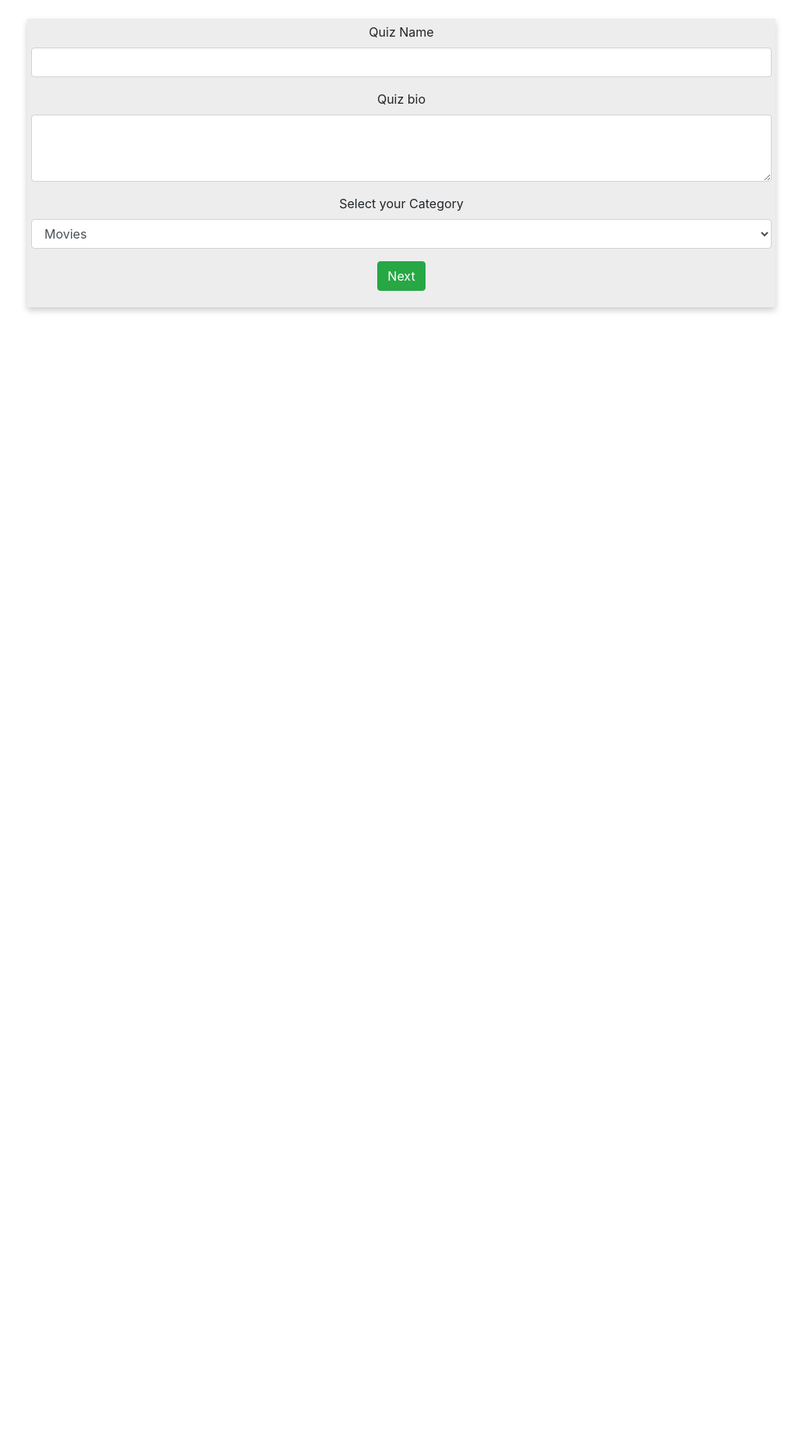
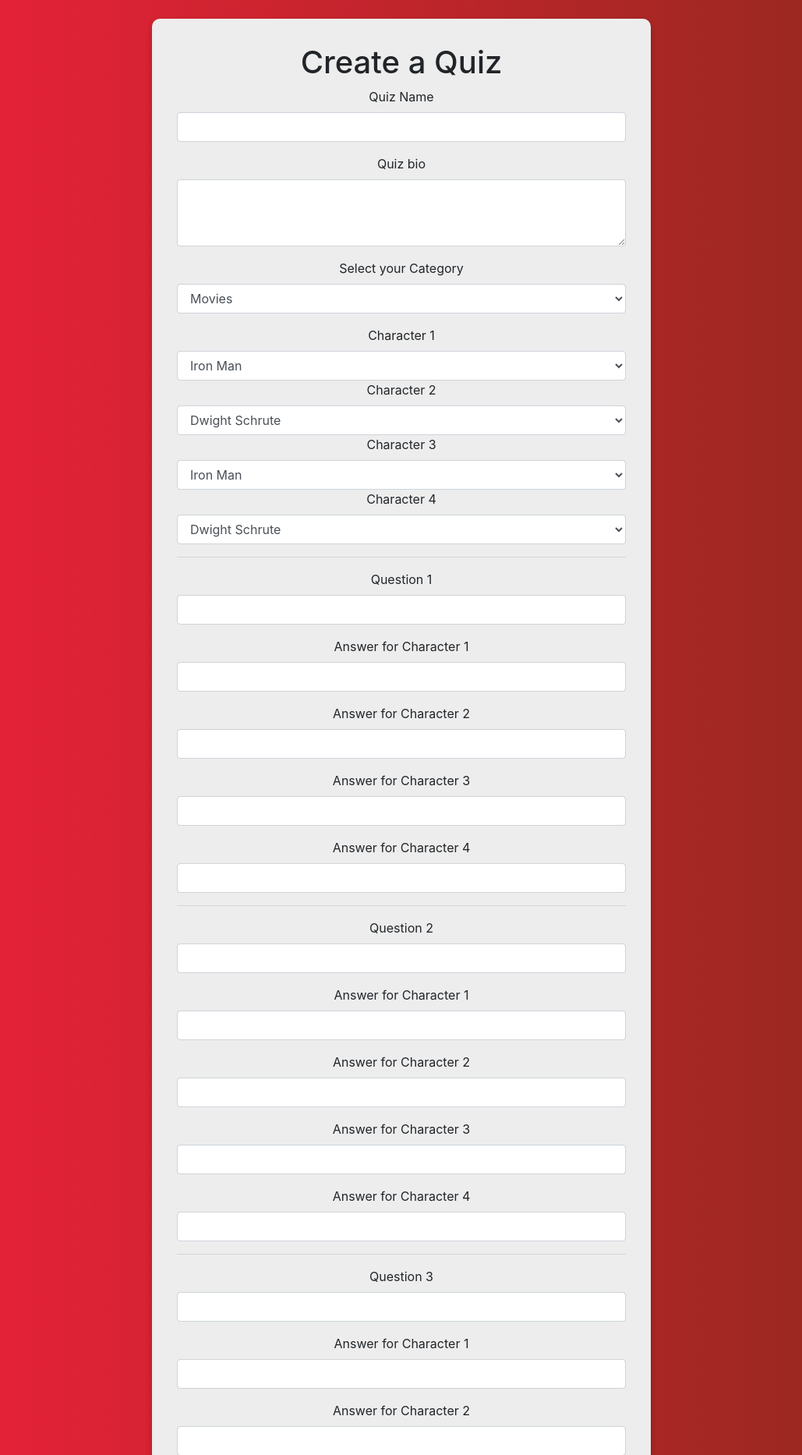
Before and after one commit to school-projects-csuf/FuzzyFeat, a PHP site: page /create.html in a window 1280 px wide. Shown: the part 56-1922 px from the top of the page at 78% size, without its empty margins (125-1154 px from the left). Before the commit the page ends 457 px from the top, so only its background shows below. Run offline with PHP 8.4, Linux system fonts and the light colour scheme.

Commit message:
quiz template ready

```diff
--- a/create.html
+++ b/create.html
@@ -45,7 +45,9 @@
   </header>
 
   <!-- Begin body -->
+
   <div class="create-quiz-container">
+    <h1>Create a Quiz</h1>
     <!-- create quiz form -->
     <form>
       <div class="form-group">
@@ -65,9 +67,155 @@
           <option>Cartoon</option>
         </select>
       </div>
-      <button type="button" class="btn btn-success create-btn">Next</button>
+      <!-- Character selection -->
+      <label>Character 1</label>
+      <select class="form-control" id="ch1">
+        <option>Iron Man</option>
+        <option>Joker</option>
+        <option>Spongebob Squarepants</option>
+        <option>Harry Potter</option>
+        <option>Luke Skywalker</option>
+      </select>
+      <label>Character 2</label>
+      <select class="form-control" id="ch2">
+        <option>Dwight Schrute</option>
+        <option>Crimson Chin</option>
+        <option>He Man</option>
+        <option>Woody</option>
+        <option>Sauron</option>
+      </select>
+      <label>Character 3</label>
+      <select class="form-control" id="ch3">
+        <option>Iron Man</option>
+        <option>Joker</option>
+        <option>Spongebob Squarepants</option>
+        <option>Harry Potter</option>
+        <option>Luke Skywalker</option>
+      </select>
+      <label>Character 4</label>
+      <select class="form-control" id="ch4">
+        <option>Dwight Schrute</option>
+        <option>Crimson Chin</option>
+        <option>He Man</option>
+        <option>Woody</option>
+        <option>Sauron</option>
+      </select>
+      <!-- Questions-->
+      <!-- 1 -->
+      <hr>
+      <div class="form-group">
+        <label for="formGroupExampleInput">Question 1</label>
+        <input type="text" class="form-control" id="question1">
+      </div>
+      <div class="form-group">
+        <label for="formGroupExampleInput">Answer for Character 1</label>
+        <input type="text" class="form-control" id="">
+      </div>
+      <div class="form-group">
+        <label for="formGroupExampleInput">Answer for Character 2</label>
+        <input type="text" class="form-control" id="">
+      </div>
+      <div class="form-group">
+        <label for="formGroupExampleInput">Answer for Character 3</label>
+        <input type="text" class="form-control" id="">
+      </div>
+      <div class="form-group">
+        <label for="formGroupExampleInput">Answer for Character 4</label>
+        <input type="text" class="form-control" id="">
+      </div>
+      <!-- 2 -->
+      <hr>
+      <div class="form-group">
+        <label for="formGroupExampleInput">Question 2</label>
+        <input type="text" class="form-control" id="question1">
+      </div>
+      <div class="form-group">
+        <label for="formGroupExampleInput">Answer for Character 1</label>
+        <input type="text" class="form-control" id="">
+      </div>
+      <div class="form-group">
+        <label for="formGroupExampleInput">Answer for Character 2</label>
+        <input type="text" class="form-control" id="">
+      </div>
+      <div class="form-group">
+        <label for="formGroupExampleInput">Answer for Character 3</label>
+        <input type="text" class="form-control" id="">
+      </div>
+      <div class="form-group">
+        <label for="formGroupExampleInput">Answer for Character 4</label>
+        <input type="text" class="form-control" id="">
+      </div>
+      <!-- 3 -->
+      <hr>
+      <div class="form-group">
+        <label for="formGroupExampleInput">Question 3</label>
+        <input type="text" class="form-control" id="question1">
+      </div>
+      <div class="form-group">
+        <label for="formGroupExampleInput">Answer for Character 1</label>
+        <input type="text" class="form-control" id="">
+      </div>
+      <div class="form-group">
+        <label for="formGroupExampleInput">Answer for Character 2</label>
+        <input type="text" class="form-control" id="">
+      </div>
+      <div class="form-group">
+        <label for="formGroupExampleInput">Answer for Character 3</label>
+        <input type="text" class="form-control" id="">
+      </div>
+      <div class="form-group">
+        <label for="formGroupExampleInput">Answer for Character 4</label>
+        <input type="text" class="form-control" id="">
+      </div>
+      <!-- 4 -->
+      <hr>
+      <div class="form-group">
+        <label for="formGroupExampleInput">Question 4</label>
+        <input type="text" class="form-control" id="question1">
+      </div>
+      <div class="form-group">
+        <label for="formGroupExampleInput">Answer for Character 1</label>
+        <input type="text" class="form-control" id="">
+      </div>
+      <div class="form-group">
+        <label for="formGroupExampleInput">Answer for Character 2</label>
+        <input type="text" class="form-control" id="">
+      </div>
+      <div class="form-group">
+        <label for="formGroupExampleInput">Answer for Character 3</label>
+        <input type="text" class="form-control" id="">
+      </div>
+      <div class="form-group">
+        <label for="formGroupExampleInput">Answer for Character 4</label>
+        <input type="text" class="form-control" id="">
+      </div>
+      <!-- 5 -->
+      <hr>
+      <div class="form-group">
+        <label for="formGroupExampleInput">Question 5</label>
+        <input type="text" class="form-control" id="question1">
+      </div>
+      <div class="form-group">
+        <label for="formGroupExampleInput">Answer for Character 1</label>
+        <input type="text" class="form-control" id="">
+      </div>
+      <div class="form-group">
+        <label for="formGroupExampleInput">Answer for Character 2</label>
+        <input type="text" class="form-control" id="">
+      </div>
+      <div class="form-group">
+        <label for="formGroupExampleInput">Answer for Character 3</label>
+        <input type="text" class="form-control" id="">
+      </div>
+      <div class="form-group">
+        <label for="formGroupExampleInput">Answer for Character 4</label>
+        <input type="text" class="form-control" id="">
+      </div>
+      <button type="button" class="btn btn-success create-btn">Create quiz</button>
     </form>
+
   </div>
+
 
   <!-- js. -->
   <script src="https://code.jquery.com/jquery-3.3.1.slim.min.js" integrity="sha384-q8i/X+965DzO0rT7abK41JStQIAqVgRVzpbzo5smXKp4YfRvH+8abtTE1Pi6jizo" crossorigin="anonymous"></script>
--- a/stylesheets/create.css
+++ b/stylesheets/create.css
@@ -1,13 +1,22 @@
+body {
+  background-image: linear-gradient(to right, #ED213A, #93291E);
+  background-repeat: no-repeat;
+  background-size: auto;
+}
+
+
+
 .create-quiz-container {
-  width: 75%;
+  width: 50%;
   background-color: #ededed;
   box-shadow: 0 4px 8px 0 rgba(0, 0, 0, 0.2);
   text-align: center;
-  margin: 5em auto 0 auto;
-  padding: 5px;
+  margin: 5em auto;
+  padding: 2em;
+  border-radius: 10px;
 }
 
 
 .create-btn {
-  margin-bottom: 1em;
+  margin: 1em 0;
 }
```
